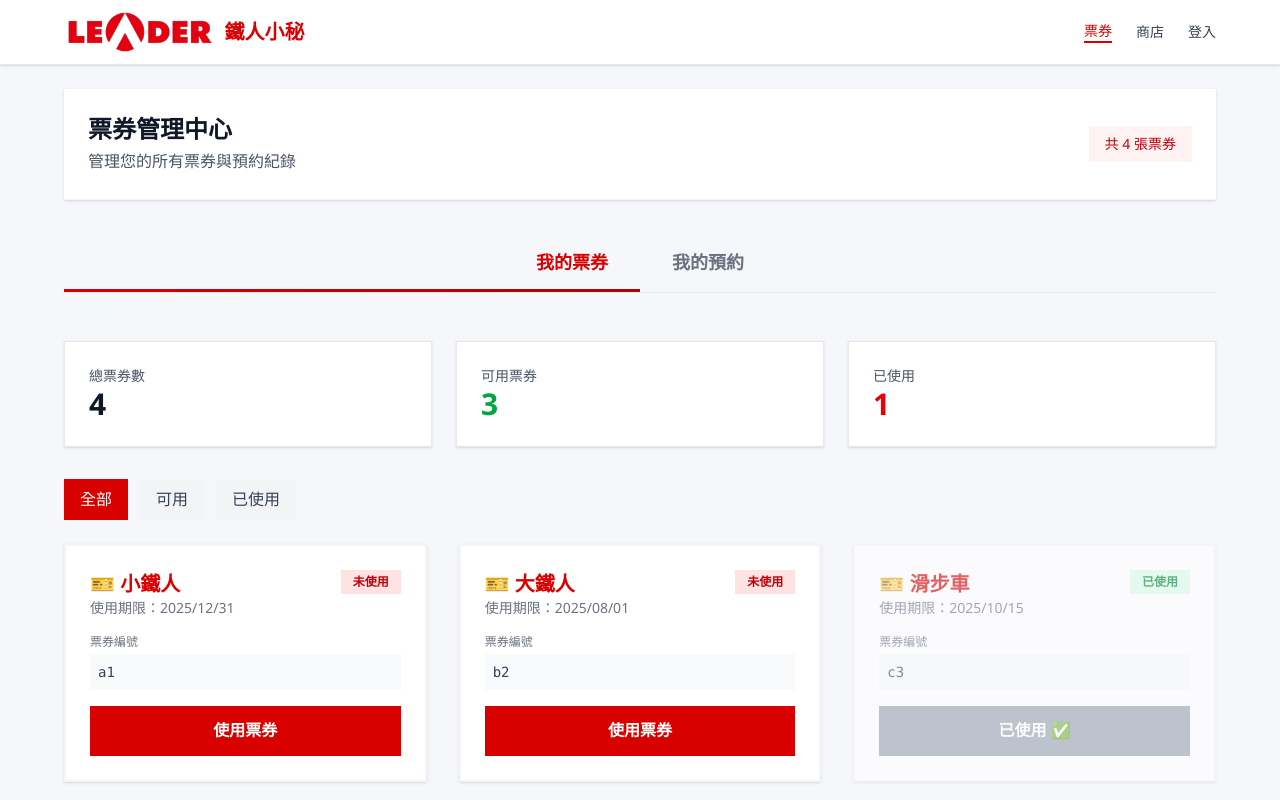
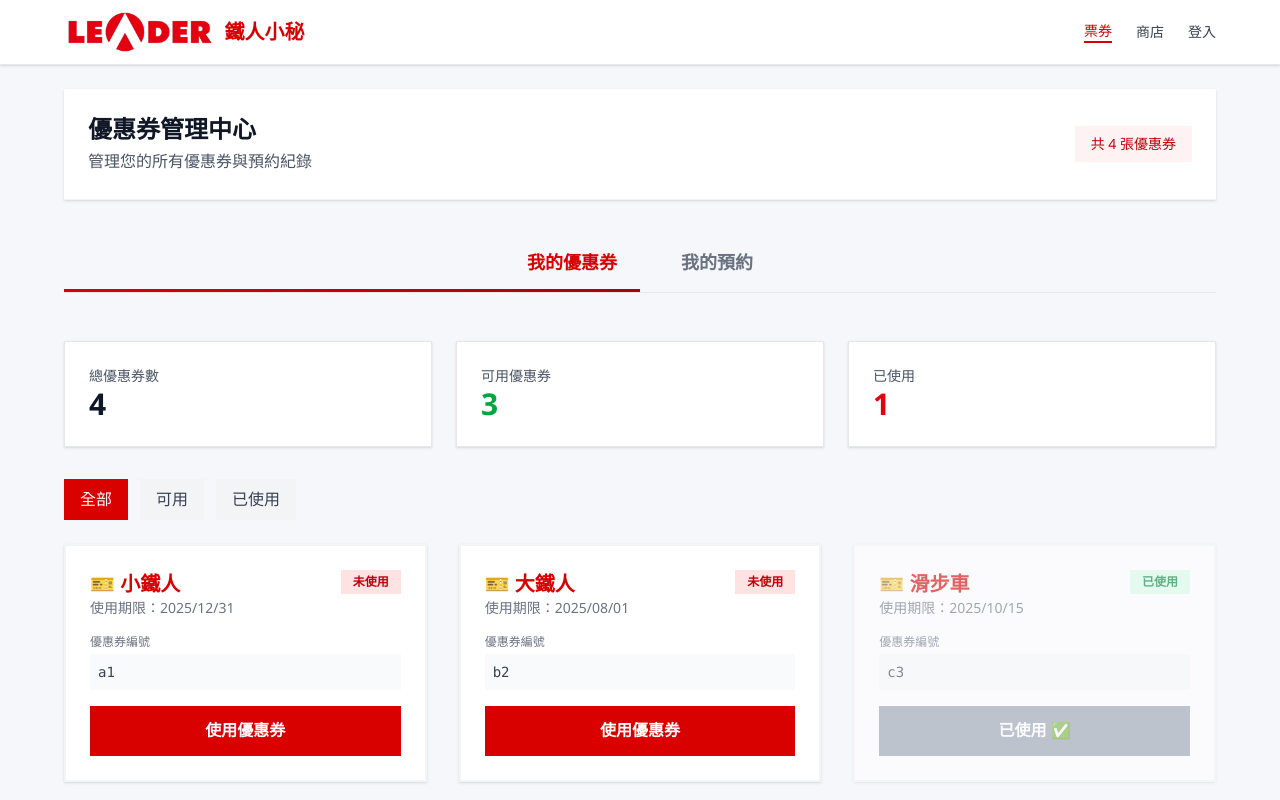
Before and after one commit to mengxiaozhi/Leader_Online, a Vue app in the folder Web/: page /wallet in a window 1280 px wide. Shown: the top 800 px of the page. Built offline with nearby package versions, Linux system fonts and the light colour scheme.

Commit message:
feat: separate reservation and ticket flows

```diff
--- a/Web/src/pages/booking.vue
+++ b/Web/src/pages/booking.vue
@@ -62,9 +62,20 @@
             </label>
         </div>
 
+        <!-- 優惠券 -->
+        <div class="bg-white border p-4 mb-4 shadow">
+            <label class="block mb-2 font-semibold">套用優惠券</label>
+            <div class="flex gap-2">
+                <input v-model="couponCode" type="text" placeholder="輸入票券編號"
+                    class="flex-1 border px-2 py-1" />
+                <button @click="applyCoupon" class="px-4 bg-[#D90000] text-white">套用</button>
+            </div>
+            <p v-if="couponDiscount" class="text-green-600 mt-2">已折抵 {{ couponDiscount }} 元</p>
+        </div>
+
         <!-- 總金額 -->
         <div class="text-lg font-bold text-right mb-4">
-            總金額：TWD {{ totalPrice }}
+            總金額：TWD {{ finalPrice }}
         </div>
 
         <button @click="reserve" class="w-full bg-[#D90000] text-white py-2 hover:bg-[#B00000]">
@@ -192,12 +203,32 @@
         return sum >= 20 ? Math.round(sum * 0.9) : sum
     })
 
+    // 優惠券
+    const couponCode = ref('')
+    const couponDiscount = ref(0)
+    const coupons = ref([
+        { code: 'a1', discount: 100, used: false },
+        { code: 'b2', discount: 150, used: false },
+        { code: 'd4', discount: 200, used: false },
+    ])
+    const applyCoupon = () => {
+        const coupon = coupons.value.find(c => c.code === couponCode.value && !c.used)
+        if (coupon) {
+            couponDiscount.value = coupon.discount
+            coupon.used = true
+            alert(`已套用優惠券，折抵 ${coupon.discount} 元`)
+        } else {
+            alert('優惠券不可用')
+        }
+    }
+    const finalPrice = computed(() => Math.max(totalPrice.value - couponDiscount.value, 0))
+
     const reserve = () => {
         if (!addOn.value.nakedConfirm || !addOn.value.purchasePolicy || !addOn.value.usagePolicy) {
             alert('請確認已閱讀並同意所有規定')
             return
         }
-        alert(`✅ 已成功預約\n總金額：${totalPrice.value} 元`)
+        alert(`✅ 已成功預約\n總金額：${finalPrice.value} 元`)
     }
 </script>
 
--- a/Web/src/pages/order.vue
+++ b/Web/src/pages/order.vue
@@ -1,7 +1,7 @@
 <template>
     <main class="pt-6 pb-12 px-4">
         <div class="max-w-5xl mx-auto">
-            <h1 class="text-2xl font-bold text-[#D90000] mb-6 text-center">我的訂單</h1>
+            <h1 class="text-2xl font-bold text-[#D90000] mb-6 text-center">票券訂單</h1>
 
             <div v-if="orders.length > 0" class="space-y-4">
                 <div v-for="order in orders" :key="order.id"
--- a/Web/src/pages/store.vue
+++ b/Web/src/pages/store.vue
@@ -75,10 +75,10 @@
                 <p v-else class="text-center text-gray-500">購物車目前是空的</p>
             </section>
 
-            <!-- 📦 訂單 -->
+            <!-- 📦 票券訂單 -->
             <section v-if="activeTab === 'orders'" class="slide-in">
-                <div v-if="orders.length" class="space-y-4">
-                    <div v-for="order in orders" :key="order.id"
+                <div v-if="ticketOrders.length" class="space-y-4">
+                    <div v-for="order in ticketOrders" :key="order.id"
                         class="ticket-card bg-white border-2 border-gray-100 p-5 shadow-sm hover:shadow-lg transition">
                         <p><strong>訂單編號：</strong>{{ order.id }}</p>
                         <p><strong>票券種類：</strong>{{ order.ticketType }}</p>
@@ -207,7 +207,7 @@
         const randomNum = Math.floor(1000 + Math.random() * 9000)
         return `${prefix}${randomNum}`
     }
-    const orders = ref([
+    const ticketOrders = ref([
         { id: 'ORD-001', ticketType: '小鐵人', quantity: 2, total: 600, createdAt: '2025-07-21', status: '已完成' },
         { id: 'ORD-002', ticketType: '滑步車', quantity: 1, total: 200, createdAt: '2025-07-22', status: '處理中' },
     ])
@@ -217,7 +217,7 @@
             return
         }
         cartItems.value.forEach(item => {
-            orders.value.push({
+            ticketOrders.value.push({
                 id: generateOrderId(),
                 ticketType: item.name,
                 quantity: item.quantity,
--- a/Web/src/pages/wallet.vue
+++ b/Web/src/pages/wallet.vue
@@ -6,12 +6,12 @@
             <header class="bg-white shadow-sm border-b border-gray-100 mb-8 p-6">
                 <div class="flex items-center justify-between">
                     <div>
-                        <h1 class="text-2xl font-bold text-gray-900">票券管理中心</h1>
-                        <p class="text-gray-600 mt-1">管理您的所有票券與預約紀錄</p>
+                        <h1 class="text-2xl font-bold text-gray-900">優惠券管理中心</h1>
+                        <p class="text-gray-600 mt-1">管理您的所有優惠券與預約紀錄</p>
                     </div>
                     <div class="flex items-center space-x-4">
                         <div class="bg-red-50 text-red-700 px-4 py-2 text-sm font-medium">
-                            共 {{ totalTickets }} 張票券
+                            共 {{ totalTickets }} 張優惠券
                         </div>
                     </div>
                 </div>
@@ -35,18 +35,18 @@
                 </div>
             </div>
 
-            <!-- 我的票券 -->
+            <!-- 我的優惠券 -->
             <section v-if="activeTab === 'tickets'" class="slide-in">
                 <!-- Stats Cards -->
                 <div class="grid grid-cols-1 md:grid-cols-3 gap-6 mb-8">
                     <div @click="filterTickets('all')"
                         class="cursor-pointer bg-white p-6 border border-gray-200 shadow-sm hover:border-[#D90000]">
-                        <p class="text-sm text-gray-600 font-medium">總票券數</p>
+                        <p class="text-sm text-gray-600 font-medium">總優惠券數</p>
                         <p class="text-3xl font-bold text-gray-900">{{ totalTickets }}</p>
                     </div>
                     <div @click="filterTickets('available')"
                         class="cursor-pointer bg-white p-6 border border-gray-200 shadow-sm hover:border-[#D90000]">
-                        <p class="text-sm text-gray-600 font-medium">可用票券</p>
+                        <p class="text-sm text-gray-600 font-medium">可用優惠券</p>
                         <p class="text-3xl font-bold text-green-600">{{ availableTickets }}</p>
                     </div>
                     <div @click="filterTickets('used')"
@@ -66,7 +66,7 @@
                         :class="filter === 'used' ? activeFilterClass : defaultFilterClass">已使用</button>
                 </div>
 
-                <!-- Ticket Cards -->
+                <!-- Coupon Cards -->
                 <div class="grid grid-cols-1 sm:grid-cols-2 lg:grid-cols-3 gap-8">
                     <div v-for="(ticket, index) in filteredTickets" :key="ticket.uuid" :class="[
                         'ticket-card bg-white border-2 border-gray-100 p-6 shadow-sm',
@@ -84,13 +84,13 @@
                                 {{ ticket.used ? '已使用' : '未使用' }}
                             </span>
                         </div>
-                        <p class="text-xs text-gray-500 mb-1">票券編號</p>
+                        <p class="text-xs text-gray-500 mb-1">優惠券編號</p>
                         <p class="text-sm font-mono bg-gray-50 p-2 text-gray-700 break-all mb-4">{{ ticket.uuid }}</p>
                         <button class="w-full py-3 font-semibold text-white" :class="ticket.used
                             ? 'bg-gray-400 cursor-not-allowed'
                             : 'bg-[#D90000] hover:bg-[#B00000] transition'" :disabled="ticket.used"
                             @click="useTicket(index)">
-                            {{ ticket.used ? '已使用 ✅' : '使用票券' }}
+                            {{ ticket.used ? '已使用 ✅' : '使用優惠券' }}
                         </button>
                     </div>
                 </div>
@@ -147,7 +147,7 @@
                     <button @click="closeModal"
                         class="absolute top-3 right-3 text-gray-500 hover:text-red-500">✕</button>
                     <h3 class="text-xl font-bold text-[#D90000] mb-4">預約詳情</h3>
-                    <p><strong>票券類型：</strong>{{ selectedReservation.ticketType }}</p>
+                    <p><strong>優惠券類型：</strong>{{ selectedReservation.ticketType }}</p>
                     <p><strong>門市：</strong>{{ selectedReservation.store }}</p>
                     <p><strong>賽事：</strong>{{ selectedReservation.event }}</p>
                     <p><strong>預約時間：</strong>{{ selectedReservation.reservedAt }}</p>
@@ -175,7 +175,7 @@
     import QrcodeVue from 'qrcode.vue'
 
     const tabs = [
-        { key: 'tickets', label: '我的票券' },
+        { key: 'tickets', label: '我的優惠券' },
         { key: 'reservations', label: '我的預約' },
     ]
     const activeTab = ref('tickets')
@@ -188,7 +188,7 @@
     const activeFilterClass = 'px-4 py-2 bg-[#D90000] text-white font-medium'
     const defaultFilterClass = 'px-4 py-2 bg-gray-100 text-gray-700 hover:bg-gray-200'
 
-    // 票券資料
+    // 優惠券資料
     const tickets = ref([
         { type: '小鐵人', expiry: '2025-12-31', uuid: 'a1', used: false },
         { type: '大鐵人', expiry: '2025-08-01', uuid: 'b2', used: false },
@@ -209,7 +209,7 @@
     const useTicket = (index) => {
         if (!tickets.value[index].used) {
             tickets.value[index].used = true
-            alert(`票券「${tickets.value[index].type}」已成功使用！`)
+            alert(`優惠券「${tickets.value[index].type}」已成功使用！`)
         }
     }
 
```
